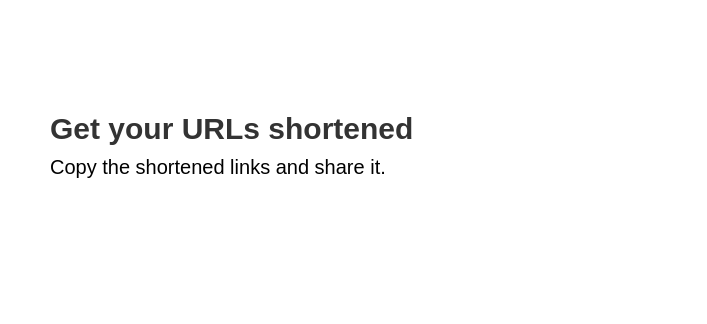
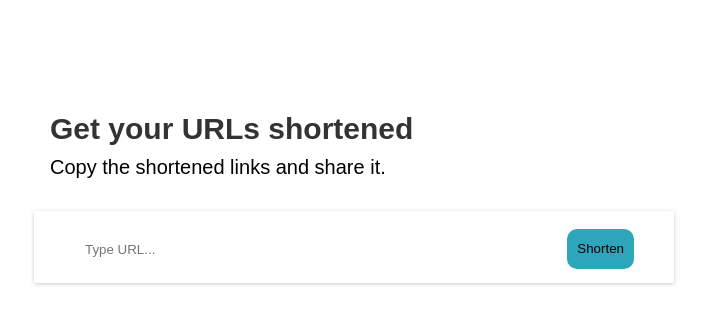
Before and after one commit to dessHub/url-shortener, a Next.js app: page / in a window 1280 px wide. Shown: the top 324 px of the page, without its empty margins (286-993 px from the left). Built offline with nearby package versions, Linux system fonts and the light colour scheme.

Commit message:
Implement Input component

```diff
--- /dev/null
+++ b/components/InputComponent.component.tsx
@@ -0,0 +1,45 @@
+import { Colors } from '@/ui';
+import React from 'react';
+import Styled from './InputComponent.styled';
+
+export type InboxInputProps = React.InputHTMLAttributes<HTMLInputElement> & {
+  BgColor?: string;
+  placeholder: string;
+  placeholderColor?: string;
+  ButtonColor?: string;
+  TColor?: string;
+  loading?: boolean;
+  handleSave: () => void;
+  isError?: boolean;
+};
+
+const InboxInput = ({
+  TColor,
+  placeholder,
+  BgColor,
+  ButtonColor,
+  loading,
+  handleSave,
+  isError,
+  ...props
+}: InboxInputProps) => {
+  return (
+    <Styled.InputContainer>
+      <Styled.Input
+        type="text"
+        {...props}
+        style={{ backgroundColor: BgColor, color: TColor, border: isError ? `1px solid ${Colors.warning}` : `1px solid ${Colors.white}`}}
+        placeholder={placeholder}
+      />
+      <button onClick={handleSave} style={{ backgroundColor: ButtonColor }}>
+        {loading === true ? (
+          'Shortening....'
+        ) : (
+          'Shorten'
+        )}
+      </button>
+    </Styled.InputContainer>
+  );
+};
+
+export default InboxInput;
--- /dev/null
+++ b/components/InputComponent.styled.tsx
@@ -0,0 +1,54 @@
+import { Ui } from '@/ui';
+import styled from 'styled-components';
+
+const Styled = {
+  InputContainer: styled.div`
+    position: relative;
+
+    button {
+      border-radius: ${Ui.borderRadius}px;
+      transition: ease all 0.4s;
+      position: absolute;
+      cursor: pointer;
+      right: 10px;
+      top: 7.5px;
+      padding: 7.5px 10px;
+      outline: unset;
+      border: unset;
+      max-height: 40px;
+      height: 40px;
+
+      img {
+        position: relative;
+        transition: ease all 0.4s;
+        top: 2.5px;
+      }
+
+      &:hover {
+        filter: brightness(125%);
+
+        img {
+          transform: rotate3d(1, 0, 0, 45deg);
+        }
+      }
+    }
+  `,
+
+  Input: styled.input<{ placeholderColor?: string }>`
+
+    border-radius: ${Ui.borderRadius}px;
+    width: 100%;
+    padding: 20px 100px 20px 20px;
+
+    ${props =>
+      props.placeholderColor &&
+      `
+        &::placeholder {
+            color: ${props.placeholderColor}
+        }
+    `
+    }
+  `,
+};
+
+export default Styled;
--- a/components/pages/HomePage.styled.tsx
+++ b/components/pages/HomePage.styled.tsx
@@ -1,5 +1,6 @@
 import styled from 'styled-components';
-import { Breakpoints } from '@/ui/index';
+import { Breakpoints, Colors } from '@/ui/index';
+import helpers from '@/helpers/ui';
 
 const Styled = {
   Container: styled.div`
@@ -11,6 +12,17 @@ const Styled = {
         padding: 2rem .5rem;
     }
   `,
+
+  Card: styled.div`
+    margin: 0;
+    width: 100%;
+    box-shadow: 0 1px 4px #ccc;
+    border-radius: 2px;
+    padding: 10px 30px 5px;
+    background: ${Colors.white};
+
+    ${helpers}
+  `,
 };
 
 export default Styled;
--- a/pages/index.tsx
+++ b/pages/index.tsx
@@ -1,11 +1,49 @@
 import type { NextPage } from 'next'
+import { useState } from 'react';
+import { Urls, Url } from '@/types';
 import Styled from '@/components/pages/HomePage.styled';
 import Header from '@/components/Header.component';
+import InputComponent from '@/components/InputComponent.component';
+import { Colors } from '@/ui';
 
 const Home: NextPage = () => {
+  const [urls, setUrls] = useState<Urls>([])
+  const [url, setUrl] = useState<Url>({
+    long: '',
+    short: '',
+    id: ''
+  })
+  const [loading, setLoading] = useState(false);
+  const [isError, setIsError] = useState(false);
+
+  const handleChange = (e) => {
+    setUrl({
+      ...url,
+      long: e.target.value
+    })
+  }
+
+  const handleSave = () => {
+    console.log('delete')
+  }
+
   return (
     <Styled.Container>
       <Header />
+
+      <Styled.Card>
+        <InputComponent
+            onChange={handleChange}
+            name="url"
+            value={url.long}
+            placeholder="Type URL..."
+            ButtonColor={Colors.primary}
+            loading={loading}
+            required
+            handleSave={handleSave}
+            isError={isError}
+          />
+      </Styled.Card>
     </Styled.Container>
   )
 }
--- /dev/null
+++ b/types/index.ts
@@ -0,0 +1,7 @@
+export type Url = {
+    long: string;
+    short: string;
+    id: string;
+}
+
+export type Urls = Array<Url>;
```
